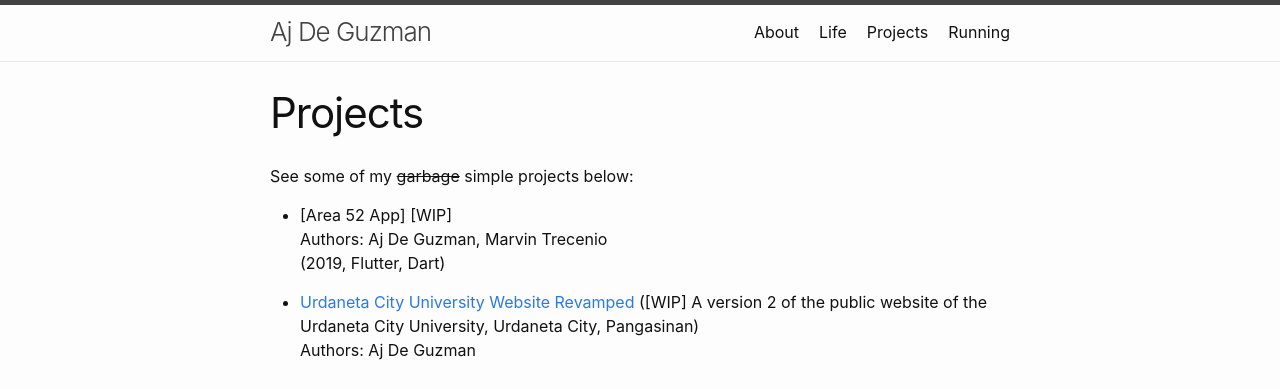
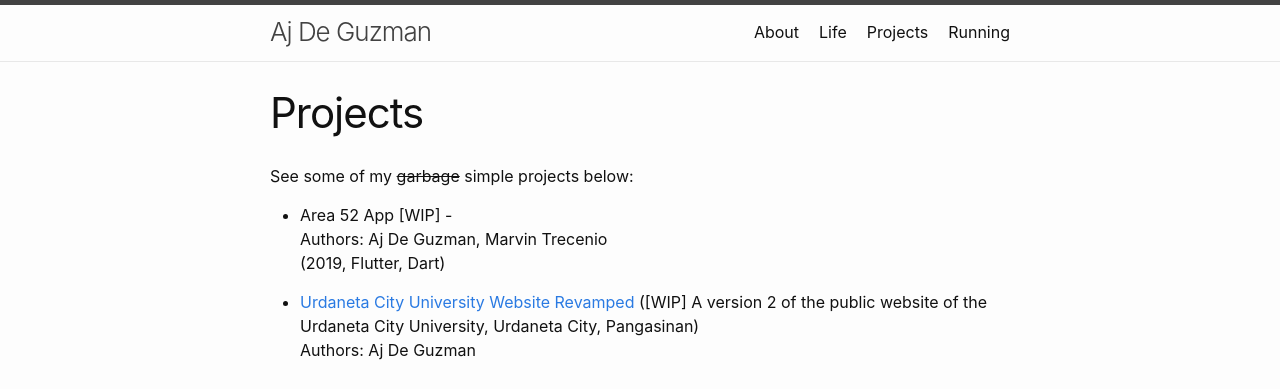
Before and after one commit to ajdeguzman/ajdeguzman.github.io, a Jekyll site: the page built from projects.md, in a window 1280 px wide. Shown: the top 389 px of the page. Built offline with Jekyll 4.4.1, drawn with Linux system fonts in a browser that asks for light colours.

```diff
--- a/projects.md
+++ b/projects.md
@@ -6,7 +6,7 @@ permalink: /projects/
 
 See some of my ~~garbage~~ simple projects below:
 
-- [Area 52 App] [WIP]
+- Area 52 App [WIP] -
 <br> Authors: Aj De Guzman, Marvin Trecenio
 <br> (2019, Flutter, Dart)
 
```
